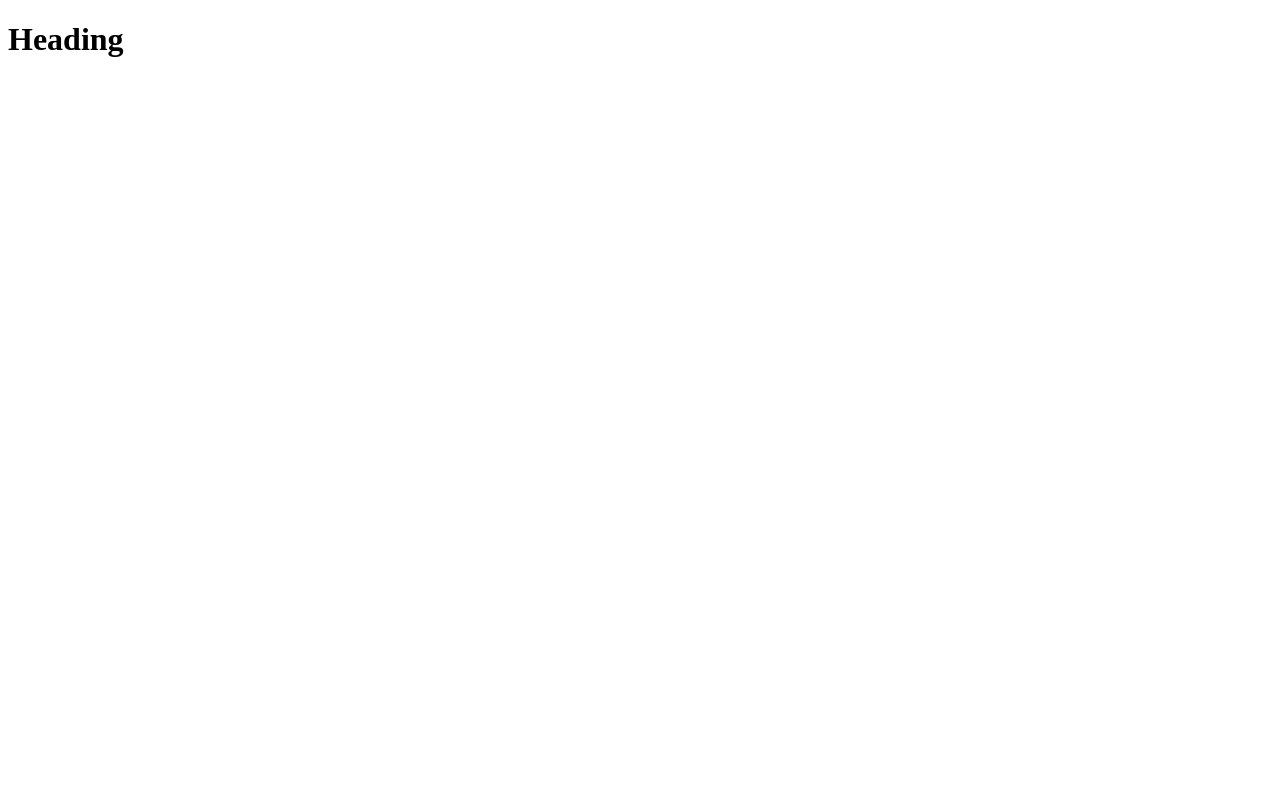
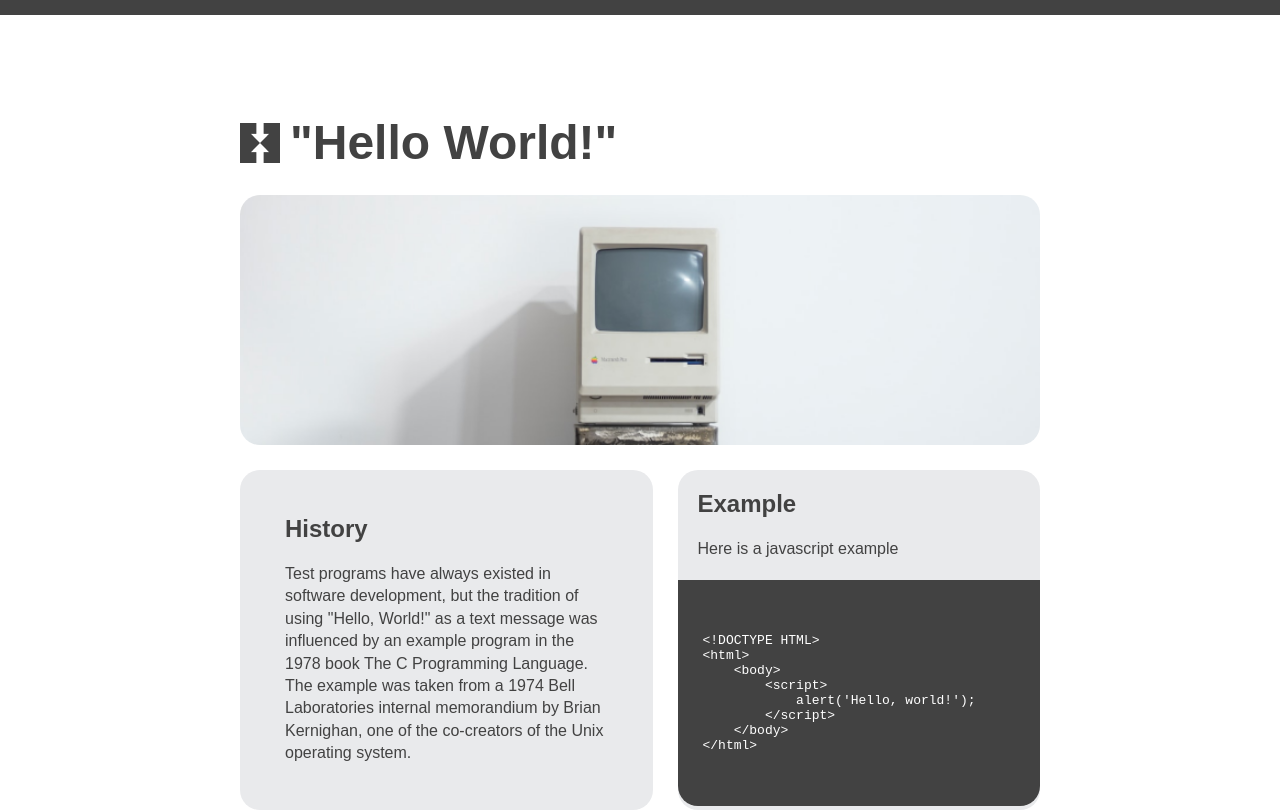
Before and after one commit to dHurlburt22/Hello-World, a plain HTML site: page index.html in a window 1280 px wide. Drawn offline with Linux system fonts and the light colour scheme.

Commit message:
final version

```diff
--- a/index.html
+++ b/index.html
@@ -1,14 +1,46 @@
 <!DOCTYPE html>
 <html lang="en">
-  <head>
+<head>
     <meta charset="UTF-8">
     <meta name="viewport" content="width=device-width, initial-scale=1.0">
-    <meta http-equiv="X-UA-Compatible" content="ie=edge">
-    <title>Title</title>
+    <title>Hello World</title>
     <link rel="stylesheet" href="screen.css">
-  </head>
-  <body>
-    <h1>Heading</h1>
-    <script src="index.js"></script>
-  </body>
+</head>
+<body>
+  <main>
+  <script src="index.js"></script>
+    <h1>"Hello World!"</h1>
+    <div class="masthead">
+
+    </div>
+    <div class = "details">
+    <section>
+        <h2>History</h2>
+        <p>Test programs have always existed in software development, but the tradition of using "Hello, World!" as a text
+            message was influenced by an example program in the 1978 book The C Programming Language. The example was taken from a 1974
+            Bell Laboratories internal memorandium by Brian Kernighan, one of the co-creators of the Unix operating system.
+        </p>
+    </section>
+
+    <section class="with-code">
+      <div class="code-copy">
+        <h2>Example</h2>
+        <p>Here is a javascript example</p>
+      </div>
+        <div class="code-html">
+          <pre><code>
+&lt;!DOCTYPE HTML&gt;
+&lt;html&gt;
+    &lt;body&gt;
+        &lt;script&gt;
+            alert('Hello, world!');
+        &lt;/script&gt;
+    &lt;/body&gt;
+&lt;/html&gt;
+          </code></pre>
+        </div>
+    </section>
+    </div>
+  </main>
+</body>
 </html>
--- a/screen.css
+++ b/screen.css
@@ -1 +1,80 @@
 /* Add screen styles below */
+body{
+    background:white;
+    font-family: Arial, Helvetica, sans-serif;
+    border-top: 15px solid #424242;
+    margin: 0 auto;
+    color:#424242;
+}
+
+main{
+    margin: 0 auto;
+    width: 800px;
+}
+
+.masthead{
+    background:no-repeat bottom / cover url('mac.png');
+    height:250px;
+    border-radius: 20px;
+}
+
+.details{
+    display:flex;
+    gap: 25px;
+}
+
+.details section p{
+    margin:20px;
+}
+
+.details section h2{
+    margin:20px;
+}
+
+.details section{
+    flex-grow: 1;
+    flex-basis: 0;
+    background: #e9eaec;
+    padding: 25px;
+    border-radius: 20px;
+    margin-top: 25px;
+}
+
+.details section.with-code{
+    padding:0;
+
+}
+
+div.code-html{
+    padding:25px;
+    background: #424242;
+    color:#fff;
+    border-bottom-left-radius: 20px;
+    border-bottom-right-radius: 20px;
+}
+
+h1{
+    background-image: url('Logo.png');
+    background-repeat: no-repeat;
+    background-size: 40px;
+    background-position: center left;
+    font-size:3em;
+    padding-left:50px;
+    margin:100px 0 25px 0;
+
+}
+
+h2{
+    margin: 0 0 10px 0;
+}
+
+p{
+    margin: 0;
+    line-height: 1.4em;
+}
+
+img{
+    width: 100%;
+    border-radius: 20px;
+
+}
```
Also changed, not shown: Logo.png (added), mac.png (added).
